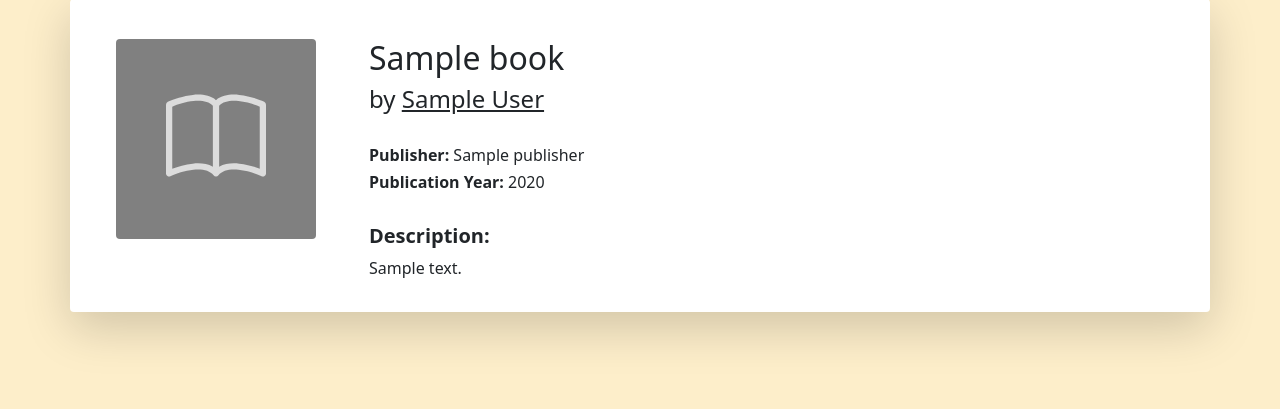
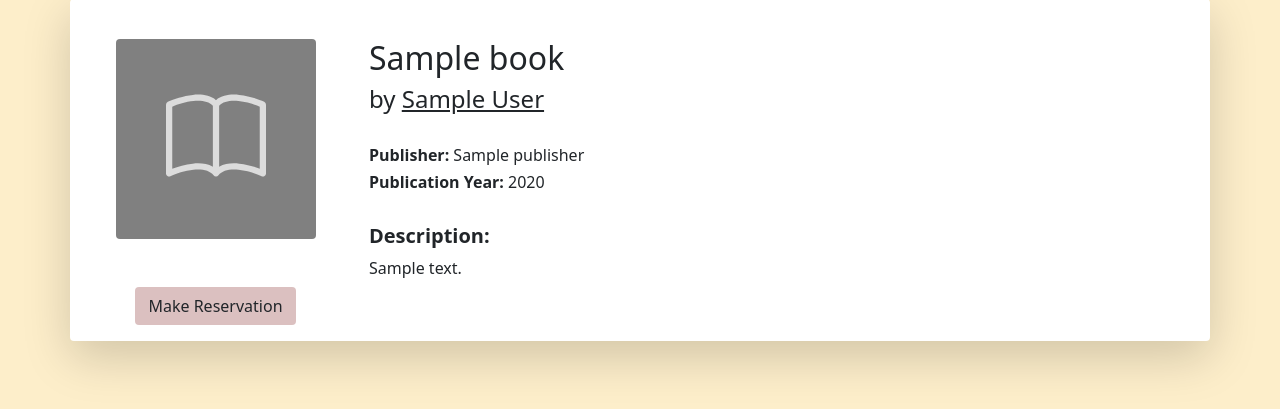
Before and after one commit to marketulinek/LibraryApp, a Django app: page /book/1/ in a window 1280 px wide. Shown: the part 105-514 px from the top of the page. Run offline with Django 4.2, Linux system fonts and the light colour scheme; tables that the repository leaves empty hold one stand-in row (Sample ...).

Commit message:
Added button for making a reservation

```diff
--- a/library_app/ils/templates/book/book_detail.html
+++ b/library_app/ils/templates/book/book_detail.html
@@ -11,6 +11,9 @@
                         <path d="M1 2.828c.885-.37 2.154-.769 3.388-.893 1.33-.134 2.458.063 3.112.752v9.746c-.935-.53-2.12-.603-3.213-.493-1.18.12-2.37.461-3.287.811V2.828zm7.5-.141c.654-.689 1.782-.886 3.112-.752 1.234.124 2.503.523 3.388.893v9.923c-.918-.35-2.107-.692-3.287-.81-1.094-.111-2.278-.039-3.213.492V2.687zM8 1.783C7.015.936 5.587.81 4.287.94c-1.514.153-3.042.672-3.994 1.105A.5.5 0 0 0 0 2.5v11a.5.5 0 0 0 .707.455c.882-.4 2.303-.881 3.68-1.02 1.409-.142 2.59.087 3.223.877a.5.5 0 0 0 .78 0c.633-.79 1.814-1.019 3.222-.877 1.378.139 2.8.62 3.681 1.02A.5.5 0 0 0 16 13.5v-11a.5.5 0 0 0-.293-.455c-.952-.433-2.48-.952-3.994-1.105C10.413.809 8.985.936 8 1.783z"/>
                     </svg>
                 </div>
+
+                <br><br>
+                <button type="button" class="btn btn-lilac">Make Reservation</button>
             </div>
             <div class="col">
                 <h2>{{ book.name }}</h2>
```
